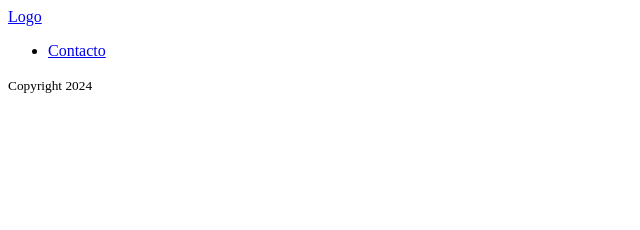
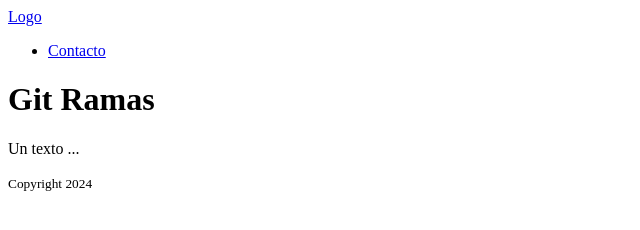
Before and after one commit to JePaFe/video-git-ramas, a plain HTML site: page index.html in a window 1280 px wide. Shown: the whole page, without its empty margins (0-640 px from the left). Drawn offline with Linux system fonts and the light colour scheme.

Commit message:
HTML del otro elemento main

```diff
--- a/index.html
+++ b/index.html
@@ -15,6 +15,10 @@
         </ul>
       </nav>
     </header>
+    <main>
+      <h1>Git Ramas</h1>
+      <p>Un texto ...</p>
+    </main>
     <footer>
       <small>Copyright 2024</small>
     </footer>
```
